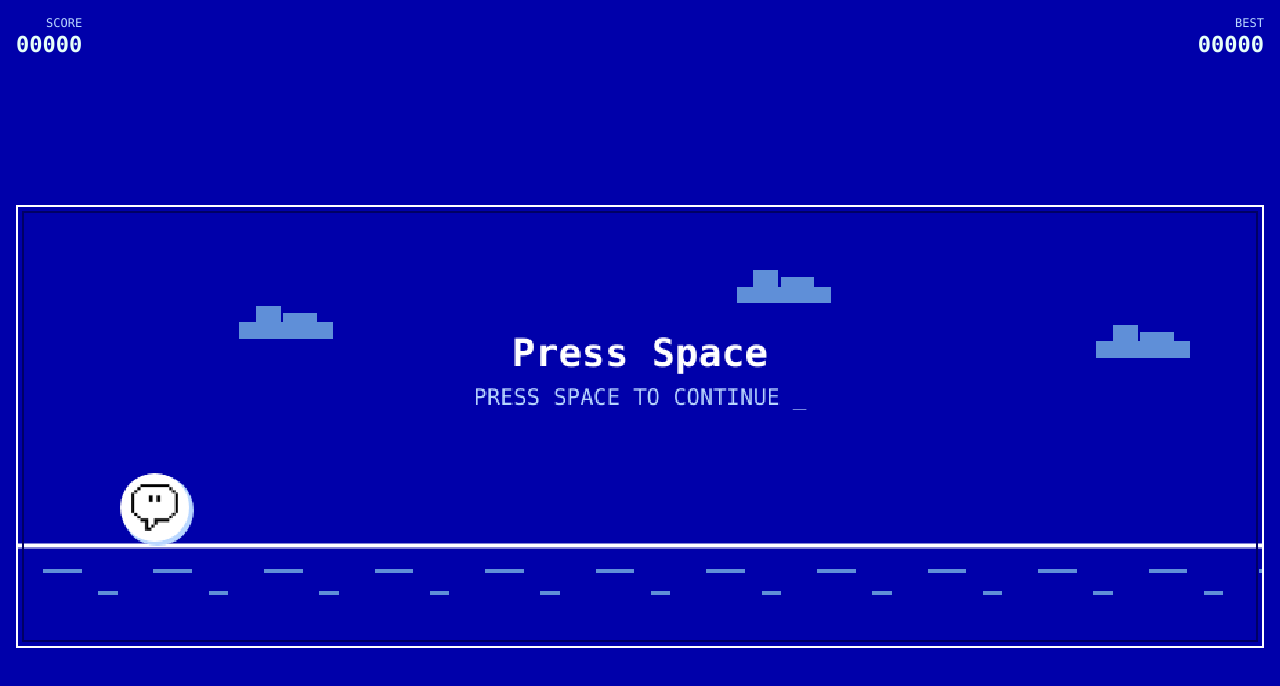
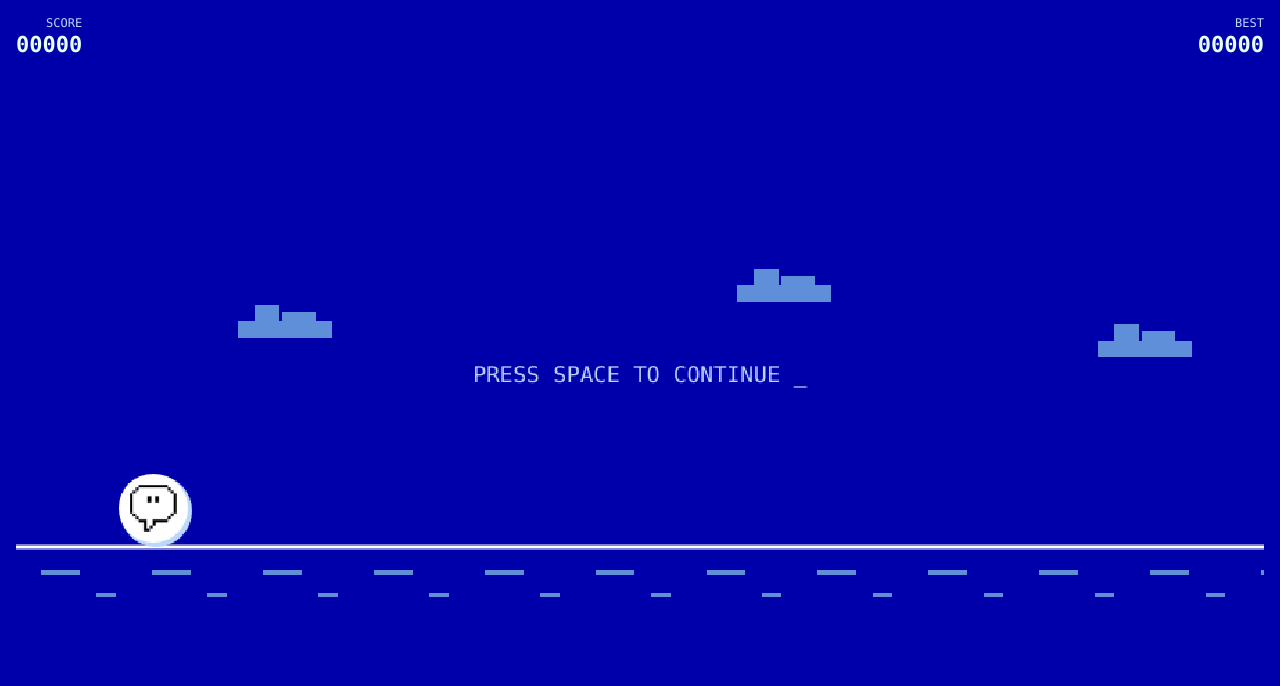
Before and after one commit to max/vite-example-platformer, a React (Vite) app: page / in a window 1280 px wide. Shown: the top 686 px of the page. Built offline with nearby package versions, Linux system fonts and the light colour scheme.

Commit message:
Simplify full-frame presentation

```diff
--- a/src/main.jsx
+++ b/src/main.jsx
@@ -140,14 +140,10 @@ function drawGround(ctx, game, width) {
 function drawMessage(ctx, game, width) {
   if (game.started && game.running) return;
 
-  ctx.fillStyle = colors.bright;
-  ctx.font = "700 28px ui-monospace, SFMono-Regular, Menlo, Monaco, Consolas, monospace";
-  ctx.textAlign = "center";
-  ctx.fillText(game.message, width / 2, 116);
-
   ctx.font = "16px ui-monospace, SFMono-Regular, Menlo, Monaco, Consolas, monospace";
   ctx.fillStyle = colors.muted;
-  ctx.fillText("PRESS SPACE TO CONTINUE _", width / 2, 144);
+  ctx.textAlign = "center";
+  ctx.fillText("PRESS SPACE TO CONTINUE _", width / 2, 128);
 }
 
 function spawnObstacle(game, width) {
--- a/src/styles.css
+++ b/src/styles.css
@@ -78,11 +78,9 @@ body {
 canvas {
   aspect-ratio: 45 / 16;
   background: var(--screen);
-  border: 2px solid var(--line);
+  border: 0;
   display: block;
   image-rendering: pixelated;
-  outline: 2px solid var(--shadow);
-  outline-offset: -8px;
   justify-self: center;
   max-width: 100%;
   max-height: 100%;
```
